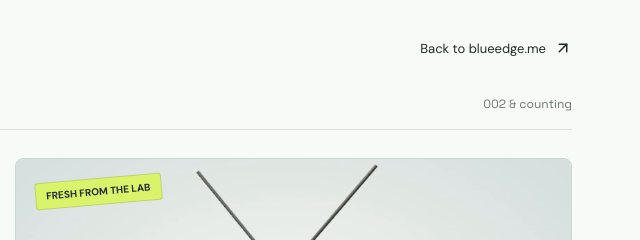
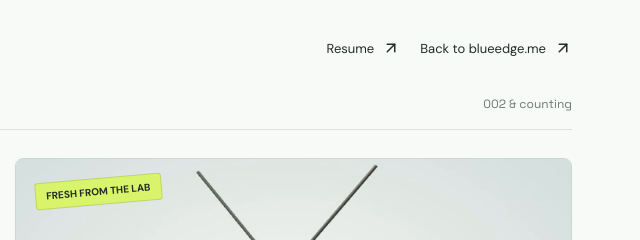
Before and after one commit to blueedgetechno/lab, a plain HTML site: page index.html in a window 1280 px wide. Shown: the top 240 px of the page, 640-1280 px from the left. Drawn offline with nearby package versions, Linux system fonts and the light colour scheme.

Commit message:
Enhance header layout with navigation links and loading styles in index.html

```diff
--- a/index.html
+++ b/index.html
@@ -116,6 +116,14 @@
         color: var(--green);
         border-radius: 7px;
         font-size: 22px;
+      }
+      .header-links {
+        display: flex;
+        flex-wrap: wrap;
+        justify-content: flex-end;
+        align-items: center;
+        gap: 12px 20px;
+        min-width: 0;
       }
       .back-link {
         display: inline-flex;
@@ -448,6 +456,10 @@
         <a class="wordmark" href="./" aria-label="Blue Edge Lab home"
           ><span class="brand-mark" aria-hidden="true">b.</span>blue edge</a
         >
+        <nav class="header-links" aria-label="Personal links">
+          <a class="back-link" href="https://resume.blueedge.me/"
+            >Resume<i data-lucide="arrow-up-right" aria-hidden="true"></i
+          ></a>
           <a
             class="back-link"
             href="https://blueedge.me"
@@ -456,6 +468,7 @@
             ><span>Back to blueedge.me</span
             ><i data-lucide="arrow-up-right" aria-hidden="true"></i
           ></a>
+        </nav>
       </header>
       <main>
         <section aria-labelledby="experiments-title">
```
Also changed, not shown: vintage-tv/index.html (+6 -2 lines). Lines whose indentation alone changed are shown as unchanged.
